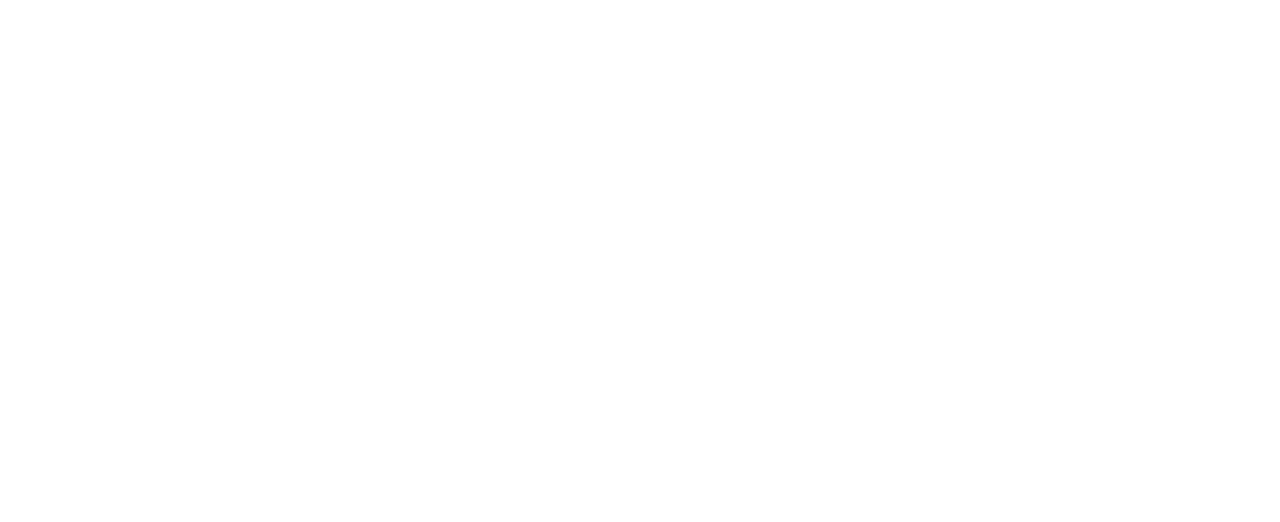
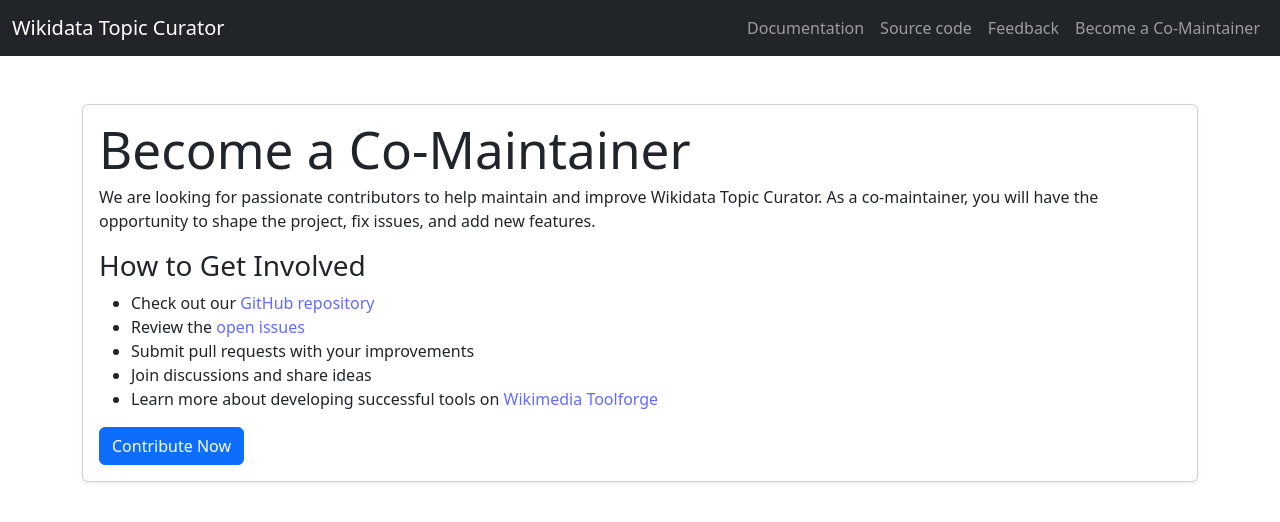
Before and after one commit to dpriskorn/topic-curator-frontend, a React (Vite) app: page /co-maintainer in a window 1280 px wide. Before the commit this address had no page. Shown: the top 522 px of the page. Built offline with nearby package versions, Linux system fonts and the light colour scheme.

Commit message:
feat: Add new page CoMaintainer

```diff
--- a/src/App.tsx
+++ b/src/App.tsx
@@ -3,6 +3,7 @@
 import Subtopics from './pages/Subtopics';
 import Terms from './pages/TermsPage';
 import Results from './pages/Results';
+import CoMaintainer from './pages/CoMaintainer';
 
 function App() {
     // We intentionally don't set any default props here and handle undefined in the page components.
@@ -13,6 +14,7 @@
                 <Route path="/subtopics" element={<Subtopics />} />
                 <Route path="/terms" element={<Terms />} />
                 <Route path="/results" element={<Results />} />
+                <Route path="/co-maintainer" element={<CoMaintainer />} />
             </Routes>
         </Router>
     );
--- a/src/components/layout/Navbar.tsx
+++ b/src/components/layout/Navbar.tsx
@@ -42,6 +42,9 @@
                             >
                                 Feedback
                             </Nav.Link>
+                            <Nav.Link href="/co-maintainer">
+                                Become a Co-Maintainer
+                            </Nav.Link>
                         </Nav>
                     </Navbar.Collapse>
                 </Container>
--- /dev/null
+++ b/src/pages/CoMaintainer.tsx
@@ -0,0 +1,68 @@
+import { Container, Card, Button } from 'react-bootstrap';
+import NavbarComponent from '../components/layout/Navbar';
+
+const CoMaintainer = () => {
+    return (
+        <>
+            <NavbarComponent />
+            <Container className="mt-5">
+                <Card className="shadow-sm">
+                    <Card.Body>
+                        <h1>Become a Co-Maintainer</h1>
+                        <p>
+                            We are looking for passionate contributors to help
+                            maintain and improve Wikidata Topic Curator. As a
+                            co-maintainer, you will have the opportunity to
+                            shape the project, fix issues, and add new features.
+                        </p>
+                        <h3>How to Get Involved</h3>
+                        <ul>
+                            <li>
+                                Check out our{' '}
+                                <a
+                                    href="https://github.com/dpriskorn/topic-creator-frontend"
+                                    target="_blank"
+                                    rel="noopener noreferrer"
+                                >
+                                    GitHub repository
+                                </a>
+                            </li>
+                            <li>
+                                Review the{' '}
+                                <a
+                                    href="https://github.com/dpriskorn/topic-creator-frontend/issues"
+                                    target="_blank"
+                                    rel="noopener noreferrer"
+                                >
+                                    open issues
+                                </a>
+                            </li>
+                            <li>Submit pull requests with your improvements</li>
+                            <li>Join discussions and share ideas</li>
+                            <li>
+                                Learn more about developing successful tools on{' '}
+                                <a
+                                    href="https://wikitech.wikimedia.org/wiki/Help:Toolforge/Developing_successful_tools"
+                                    target="_blank"
+                                    rel="noopener noreferrer"
+                                >
+                                    Wikimedia Toolforge
+                                </a>
+                            </li>
+                        </ul>
+                        <Button
+                            variant="primary"
+                            href="https://github.com/dpriskorn/topic-creator-frontend"
+                            target="_blank"
+                            rel="noopener noreferrer"
+                        >
+                            Contribute Now
+                        </Button>
+                    </Card.Body>
+                </Card>
+            </Container>
+        </>
+    );
+};
+
+export default CoMaintainer;
```
